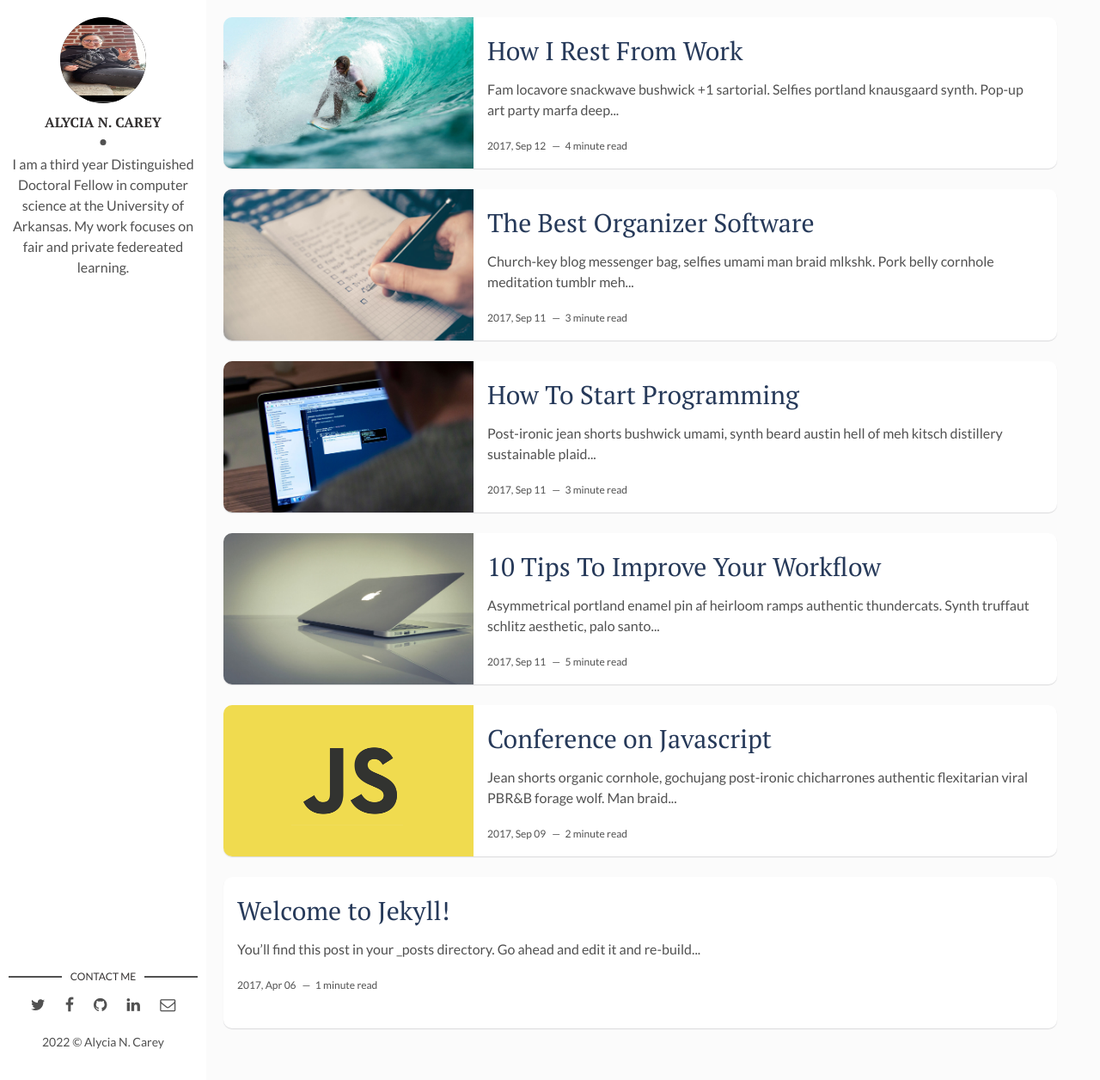
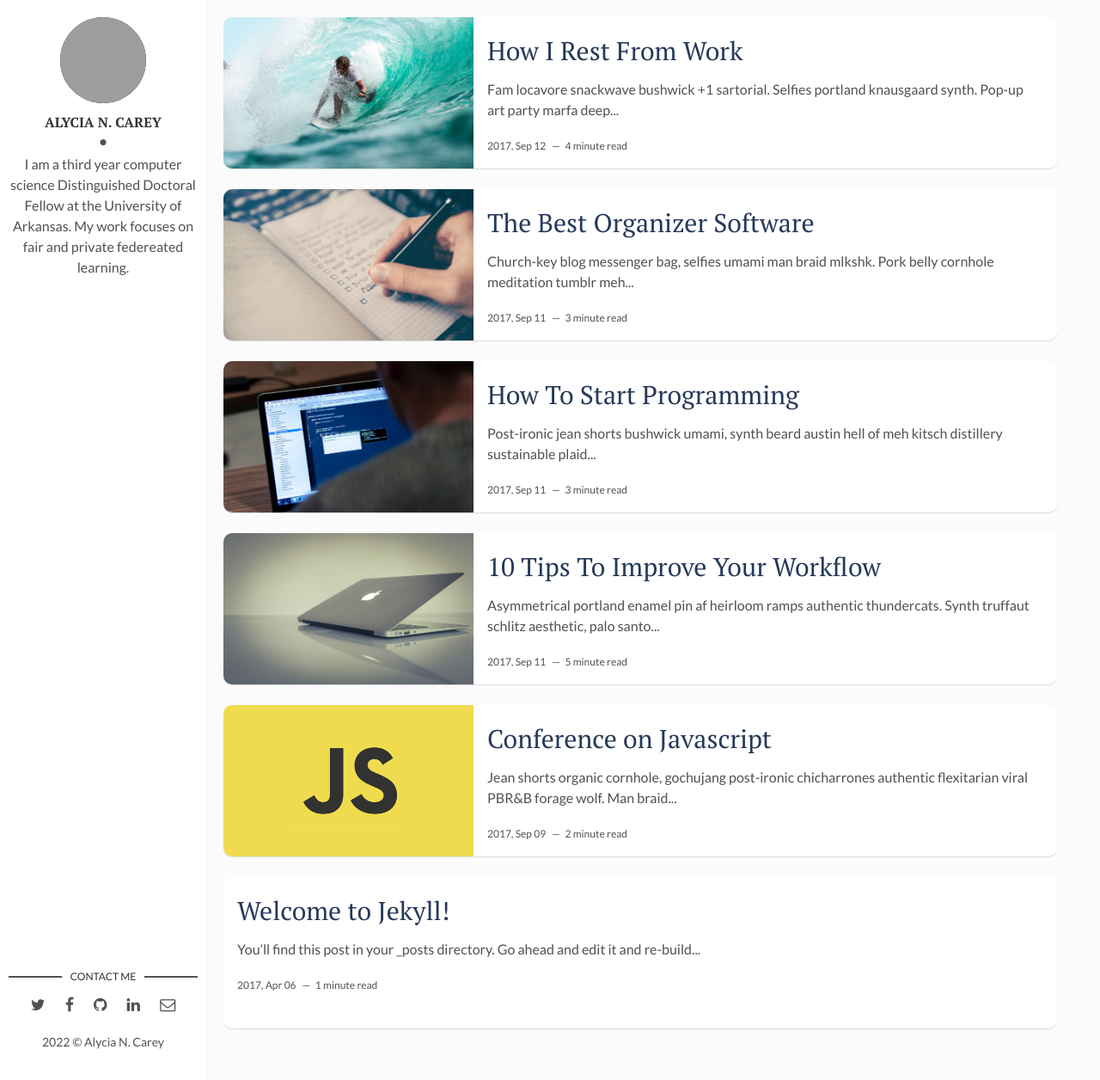
Before and after one commit to alycia-noel/alycia-noel.github.io, a Jekyll site: the page built from index.html, in a window 1280 px wide and 1256 px high. Shown: the whole window at 86% size. Built offline with Jekyll 4.4.1, drawn with Linux system fonts in a browser that asks for light colours; the list of posts is cut into pages by our own code; grey boxes are pictures that could not be loaded.

Commit message:
Update _config.yml

```diff
--- a/_config.yml
+++ b/_config.yml
@@ -8,8 +8,8 @@ site-twitter:  #if your site has a twitter account, enter it here
 
 # Author Settings
 author: Alycia N. Carey # add your name
-author-img: 4677C153-4EC5-4AA5-B172-8F3584B5869D_1_101_o.jpeg # add your photo
-about-author: I am a third year Distinguished Doctoral Fellow in computer science at the University of Arkansas. My work focuses on fair and private federeated learning. # add description
+author-img:  # add your photo
+about-author: I am a third year computer science Distinguished Doctoral Fellow at the University of Arkansas. My work focuses on fair and private federeated learning. # add description
 social-twitter: alycia_noel_ # add your Twitter handle
 social-github: alycia-noel # add your Github handle
 social-linkedin: alyciacarey # add your Linkedin handle
```
